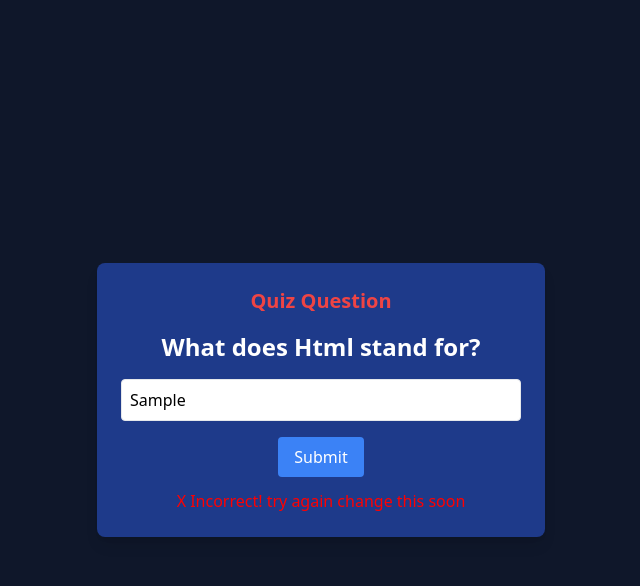
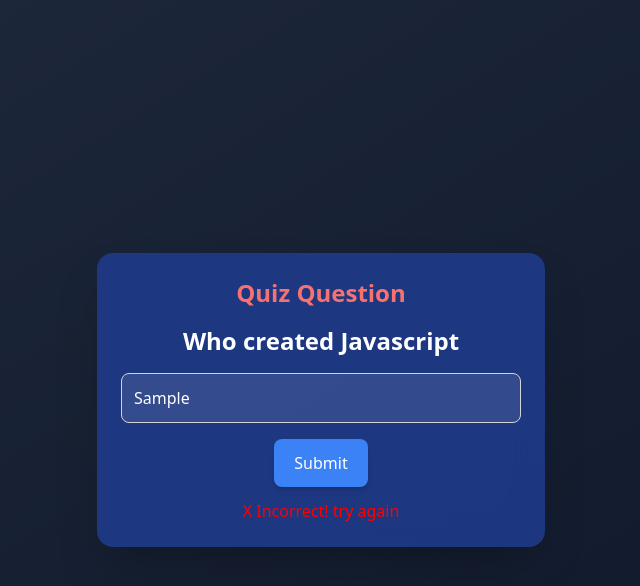
Before and after one commit to JoeyCollado/CPPROG3-Final_Activity, a website: page src/main.html in a window 1280 px wide. Both pictures are taken after typing "Sample" into the empty fields and a click on the button "Submit". Shown: the whole page, without its empty margins (319-959 px from the left). Drawn offline with nearby package versions, Linux system fonts and the light colour scheme.

Commit message:
better styling

```diff
--- a/src/main.html
+++ b/src/main.html
@@ -7,15 +7,15 @@
     <script src="https://cdn.tailwindcss.com"></script>
     <link rel="stylesheet" href="input.css">
 </head>
-<body class="flex items-center justify-center min-h-screen bg-slate-900">
-    <div class="p-6 rounded-lg shadow-lg text-center w-full max-w-md bg-blue-900 hover:scale-105 duration-300 ease-in-out">
-        <h2 class="text-red-500 text-xl font-bold">Quiz Question</h2>
+<body class="flex items-center justify-center min-h-screen bg-gradient-to-br from-slate-800 to-slate-900 animate-gradient">
+    <div class="p-6 rounded-2xl shadow-2xl text-center w-full max-w-md bg-blue-900/90 backdrop-blur-lg transform transition-all hover:scale-105 duration-300 ease-in-out">
+        <h2 class="text-red-400 text-2xl font-extrabold">Quiz Question</h2>
         <p id="question" class="text-2xl my-4 text-white font-bold"></p>
-        <input type="text" id="answer" placeholder="Enter your answer" class="border rounded p-2 w-full">
+        <input type="text" id="answer" placeholder="Enter your answer" class="border border-gray-300 rounded-lg p-3 w-full bg-white/10 text-white focus:outline-none focus:ring-2 focus:ring-blue-400">
         <br>
-        <button onclick="checkAnswer()" class="mt-4 bg-blue-500 text-white px-4 py-2 rounded hover:bg-blue-600 duration-300 ease-in-out">Submit</button>
-        <button onclick="nextQuestion()" id="nextBtn" class="mt-2 bg-green-500 text-white px-4 py-2 rounded hover:bg-green-600 hidden">Next Question</button>
-        <p id="feedback" class="mt-3 text-gray-700"></p>
+        <button onclick="checkAnswer()" class="mt-4 bg-blue-500 text-white px-5 py-3 rounded-lg shadow-md hover:bg-blue-600 transition-all duration-300 ease-in-out">Submit</button>
+        <button onclick="nextQuestion()" id="nextBtn" class="mt-2 bg-green-500 text-white px-5 py-3 rounded-lg shadow-md hover:bg-green-600 transition-all duration-300 ease-in-out hidden">Next Question</button>
+        <p id="feedback" class="mt-3 text-gray-300"></p>
     </div>
 
     <script src="main.js"></script>
--- a/src/main.js
+++ b/src/main.js
@@ -6,9 +6,9 @@
 // src code and video
 
 const quizData = [
-    {question: "What does Html stand for?", answer: "hypertext markup language"},
-    {question: "What does css stand for?", answer: "hypertext markup language"},
-    {question: "What does js stand for?", answer: "hypertext markup language"}
+    {question: "Who created Javascript", answer: "Brendan Eich"},
+    {question: "What does CSS stand for?", answer: "Cascading style sheet"},
+    {question: "What is ?avascript?", answer: "Programming language"},
 ];
 
 let currentQuestionIndex = 0;
@@ -30,13 +30,13 @@ function checkAnswer(){
     let feedback = document.getElementById("feedback");
 
     if(userAnswer === correctAnswer){
-        feedback.innerHTML = "Correct well done (change this soon)";
+        feedback.innerHTML = "Correct well done!";
         feedback.style.color = "green";
         document.getElementById("nextBtn").classList.remove("hidden");
         correctAnswered = true; // mark as correct
 
     }else{
-        feedback.innerHTML = "X Incorrect! try again change this soon";
+        feedback.innerHTML = "X Incorrect! try again";
         feedback.style.color = "red";
     }
 }
```
